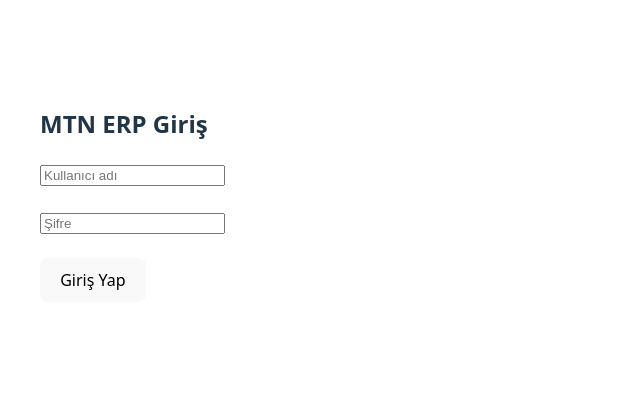
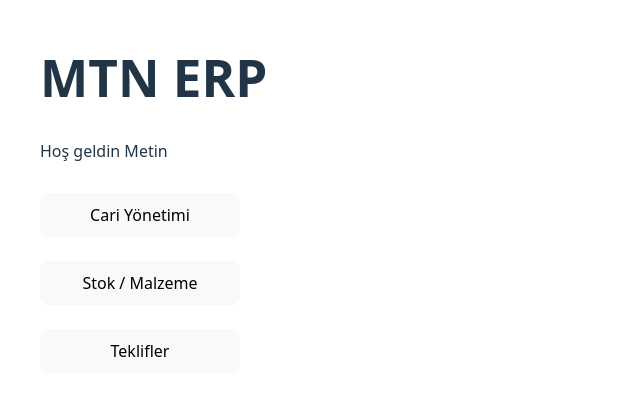
Before and after one commit to dosmetin10/mtn-erp, a React (Vite) app: page / in a window 1280 px wide. Shown: the part 206-602 px from the top of the page, without its empty margins (0-640 px from the left). Built offline with nearby package versions, Linux system fonts and the light colour scheme.

Commit message:
giris kaldirildi ana ekran

```diff
--- a/src/App.jsx
+++ b/src/App.jsx
@@ -1,51 +1,26 @@
-import { useState } from "react"
-import { supabase } from "./supabase"
-
 function App() {
-  const [username, setUsername] = useState("")
-  const [password, setPassword] = useState("")
-  const [error, setError] = useState("")
-
-  async function girisYap() {
-    const email = `${username}@mtn.local`
-
-    const { error } = await supabase.auth.signInWithPassword({
-      email,
-      password,
-    })
-
-    if (error) {
-      setError("Giriş başarısız")
-    } else {
-      setError("")
-      alert("Giriş başarılı")
-    }
-  }
-
   return (
     <div style={{ padding: 40 }}>
-      <h2>MTN ERP Giriş</h2>
+      <h1>MTN ERP</h1>
+      <p>Hoş geldin Metin</p>
 
-      <input
-        placeholder="Kullanıcı adı"
-        value={username}
-        onChange={(e) => setUsername(e.target.value)}
-      />
+      <div style={{ marginTop: 30 }}>
+        <button style={{ padding: 10, width: 200 }}>
+          Cari Yönetimi
+        </button>
 
-      <br /><br />
+        <br /><br />
 
-      <input
-        type="password"
-        placeholder="Şifre"
-        value={password}
-        onChange={(e) => setPassword(e.target.value)}
-      />
+        <button style={{ padding: 10, width: 200 }}>
+          Stok / Malzeme
+        </button>
 
-      <br /><br />
+        <br /><br />
 
-      <button onClick={girisYap}>Giriş Yap</button>
-
-      {error && <p style={{ color: "red" }}>{error}</p>}
+        <button style={{ padding: 10, width: 200 }}>
+          Teklifler
+        </button>
+      </div>
     </div>
   )
 }
```
